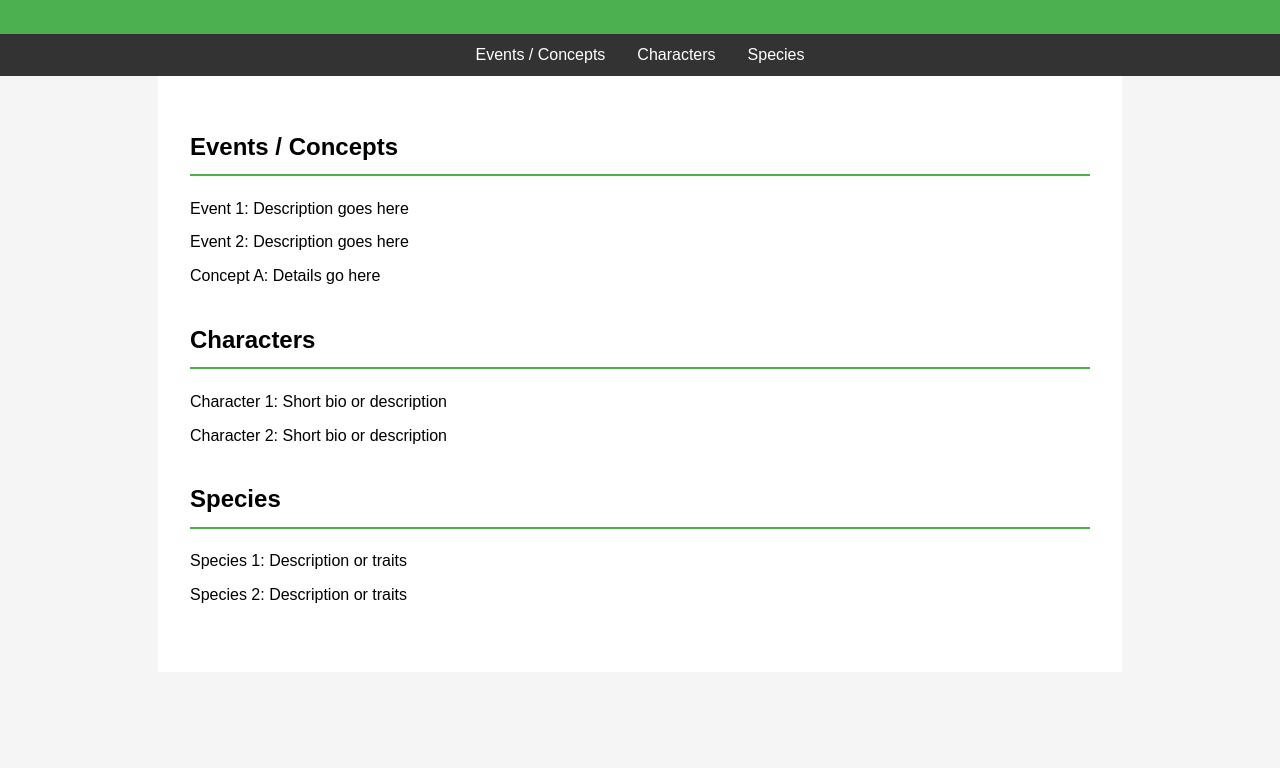
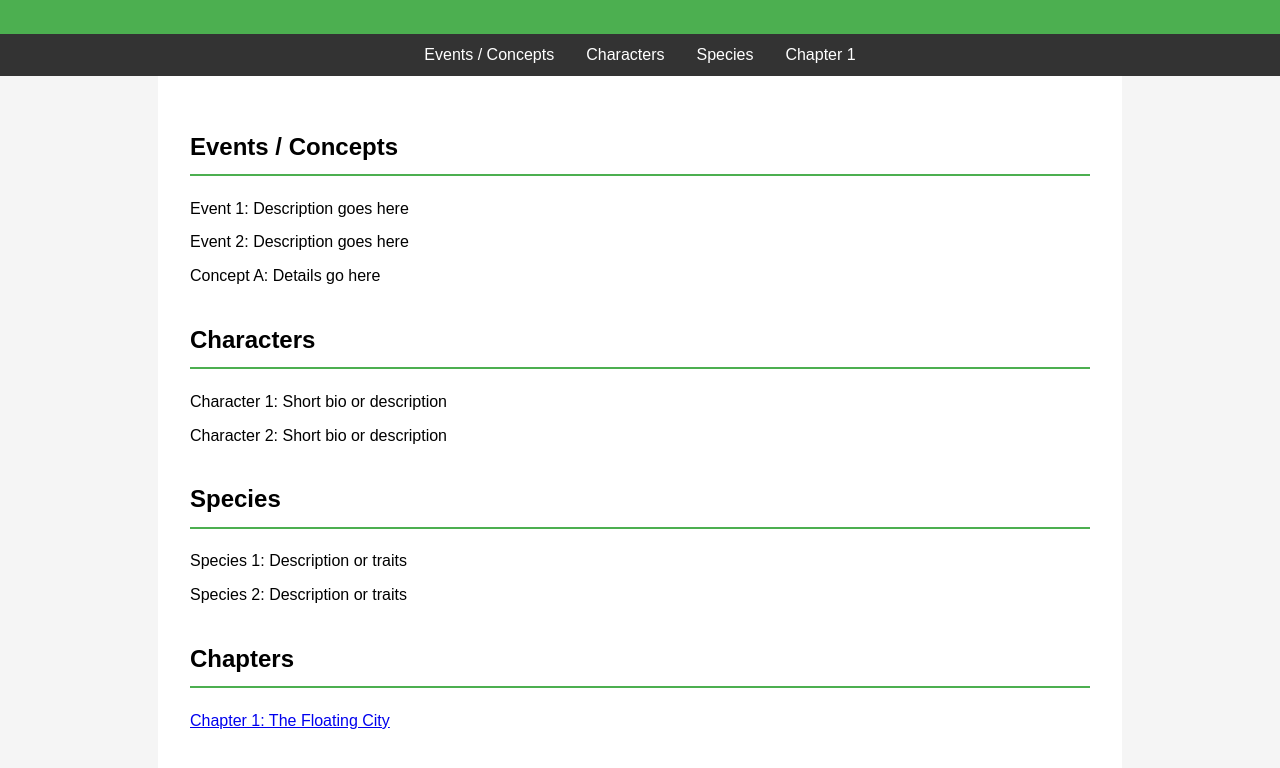
Before and after one commit to siucrae/Writings, a plain HTML site: page index.html in a window 1280 px wide. Shown: the part 92-860 px from the top of the page. Before the commit the page ends 800 px from the top, so only its background shows below. Drawn offline with Linux system fonts and the light colour scheme.

Commit message:
Update index.html

```diff
--- a/index.html
+++ b/index.html
@@ -7,7 +7,7 @@
   <style>
     body { font-family: Arial, sans-serif; line-height: 1.6; margin: 0; padding: 0; background: #f5f5f5; }
     header { background: #4CAF50; color: white; padding: 1rem; text-align: center; }
-    nav { background: #333; color: white; padding: 0.5rem; display: flex; justify-content: center; }
+    nav { background: #333; color: white; padding: 0.5rem; display: flex; justify-content: center; flex-wrap: wrap; }
     nav a { color: white; margin: 0 1rem; text-decoration: none; }
     nav a:hover { text-decoration: underline; }
     main { padding: 2rem; max-width: 900px; margin: auto; background: white; }
@@ -25,6 +25,7 @@
     <a href="#events">Events / Concepts</a>
     <a href="#characters">Characters</a>
     <a href="#species">Species</a>
+    <a href="chapter1.html">Chapter 1</a>
   </nav>
   <main>
     <section id="events">
@@ -51,6 +52,14 @@
         <li>Species 2: Description or traits</li>
       </ul>
     </section>
+
+    <section id="chapters">
+      <h2>Chapters</h2>
+      <ul>
+        <li><a href="chapter1.html">Chapter 1: The Floating City</a></li>
+        <!-- more chapters here later -->
+      </ul>
+    </section>
   </main>
 </body>
 </html>
```
